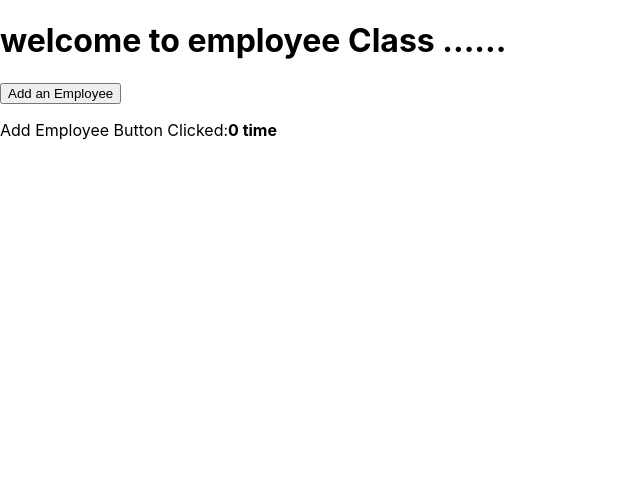
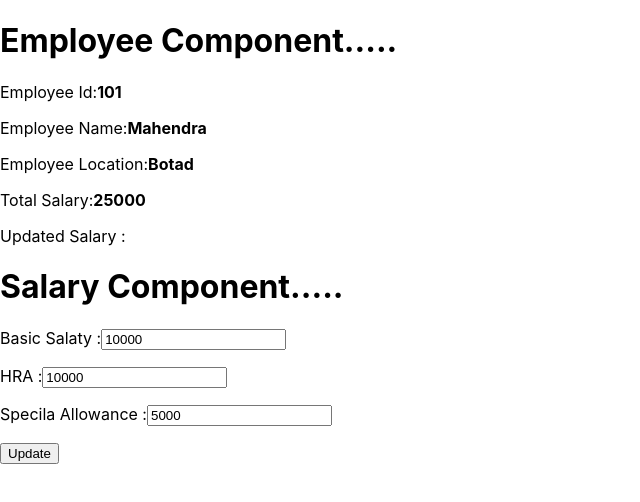
Before and after one commit to mahendra-tekxi/React-Project, a React (Create React App) app in the folder demo-project/: page / in a window 1280 px wide. Shown: the top 502 px of the page, without its empty margins (0-640 px from the left). Built offline with nearby package versions, Linux system fonts and the light colour scheme.

Commit message:
interaction between React Components

```diff
--- a/demo-project/src/index.js
+++ b/demo-project/src/index.js
@@ -9,15 +9,16 @@
 
 
 // ------------- with out jsx -------------------
-// const eelement = React.createElement("h1",null,"welcome to React Programming word ")
+// const eelement = React.createElement("h1",{className:'testClass'},"welcome to React Programming word ")
 // ReactDOM.render(eelement,document.getElementById('root'));
 
 
 //---------------- To display text ----------------
-// const element1 = React.createElement("div",{className:"testClass"},
-// React.createElement("h1",null,"welcome to React Programming"),
-// React.createElement("h1",null,"we are ready to go with React...."));
-// ReactDOM.render(element1,document.getElementById('root'));
+// const element1 = React.createElement("div", { className: "testClass" },
+//     React.createElement("h1", null, "welcome to React Programming"),
+//     React.createElement("h1", null, "we are ready to go with React...."));
+// ReactDOM.render(element1, document.getElementById('root'));
+
 
 //---------------- User Define component display using function --------------
 // function DisplayEmployeeInfo(employee) {
@@ -36,6 +37,7 @@
 
 // const element = <DisplayEmployeeInfo Id="101" Name="Mahendra" Location="Botad"></DisplayEmployeeInfo>
 // ReactDOM.render(element,document.getElementById('root'));
+
 
 //---------------- User Define component display using error function --------------
 // var DisplayEmployeeInfo=(employee)=> {
@@ -98,21 +100,94 @@
 
 
 //------------------------------ introduction to State -------------------
-class Employee extends React.Component{
-  state={counter:0};
-  addemploy=()=>{
-    this.setState({counter:this.state.counter+1});
-  }
-  render(){
-    return<div>
-      <h1>welcome to employee Class ......</h1>
-      <p>
-        <button onClick={this.addemploy}>Add an Employee</button>
-      </p>
-      <p>Add Employee Button Clicked:<b>{this.state.counter} time</b></p>
-    </div>
-  }
+// class Employee extends React.Component{
+//   state={counter:0};
+//   addemploy=()=>{
+//     this.setState({counter:this.state.counter+1});
+//   }
+//   render(){
+//     return<div>
+//       <h1>welcome to employee Class ......</h1>
+//       <p>
+//         <button onClick={this.addemploy}>Add an Employee</button>
+//       </p>
+//       <p>Add Employee Button Clicked:<b>{this.state.counter} time</b></p>
+//     </div>
+//   }
+// }
+
+// const element = <Employee></Employee>
+// ReactDOM.render(element,document.getElementById('root'));
+
+
+//---------------------------- Intraction Between React Components -----------------------
+class Employee extends React.Component {
+    constructor(props) {
+        super(props);
+        this.state={
+            updatedSalary: null
+        };
+    }
+
+    getUpdatedSalary = (salary) => {
+        this.setState({ updatedSalary: salary });
+    }
+
+    render() {
+        return <div>
+            <h1>Employee Component.....</h1>
+            <p>
+                <label>Employee Id:<b>{this.props.Id}</b></label>
+            </p>
+            <p>
+                <label>Employee Name:<b>{this.props.Name}</b></label>
+            </p>
+            <p>
+                <label>Employee Location:<b>{this.props.Location}</b></label>
+            </p>
+            <p>
+                <label>Total Salary:<b>{this.props.Salary}</b></label>
+            </p>
+            <p>
+                <label>Updated Salary :<b>{this.state.updatedSalary}</b></label>
+            </p>
+            <Salary BasicSalary={this.props.BasicSalary} HRA={this.props.HRA} SpecialAllowance={this.props.SpecialAllowance} onSalaryChanged={this.getUpdatedSalary}></Salary>
+        </div>
+    }
 }
 
-const element = <Employee></Employee>
-ReactDOM.render(element,document.getElementById('root'));
+class Salary extends React.Component {
+    constructor(props) {
+        super(props);
+        this.state = {
+            basic: this.props.BasicSalary,
+            hra: this.props.HRA,
+            sa: this.props.SpecialAllowance
+        };
+    }
+
+    updateSalary = () => {
+        let salary = parseInt(this.refs.basic.value) + parseInt(this.refs.hra.value) +
+            parseInt(this.refs.sa.value);
+        this.props.onSalaryChanged(salary);
+    }
+
+    render() {
+        return <div>
+            <h1>Salary Component.....</h1>
+            <p>
+                <label>Basic Salaty :<input type="text" ref="basic" defaultValue={this.state.basic}></input></label>
+            </p>
+            <p>
+                <label>HRA :<input type="text" ref="hra" defaultValue={this.state.hra}></input></label>
+            </p>
+            <p>
+                <label>Specila Allowance :<input type="text" ref="sa" defaultValue={this.state.sa}></input></label>
+            </p>
+            <button onClick={this.updateSalary}>Update</button>
+        </div>
+    }
+}
+
+const element = <Employee Id="101" Name="Mahendra" Location="Botad" Salary="25000" BasicSalary="10000" HRA="10000" SpecialAllowance="5000"></Employee>
+ReactDOM.render(element, document.getElementById('root'));
```
